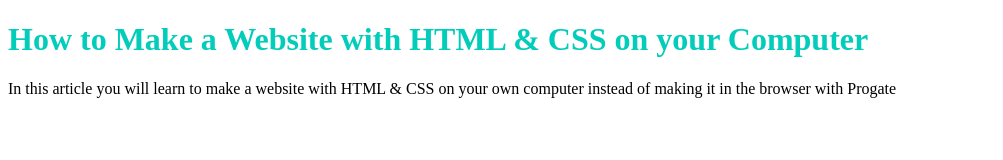
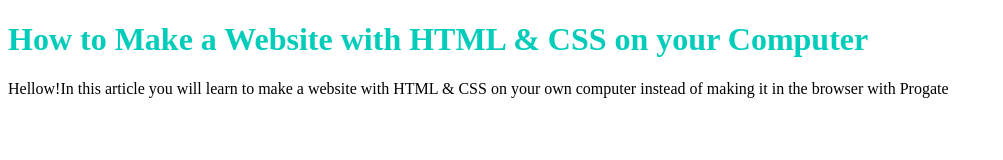
Before and after one commit to roopsingh20/progate.gethub.io, a plain HTML site: page index.html in a window 1280 px wide. Shown: the whole page, without its empty margins (0-1003 px from the left). Drawn offline with Linux system fonts and the light colour scheme.

Commit message:
Update index.html

```diff
--- a/index.html
+++ b/index.html
@@ -7,6 +7,6 @@
   <link rel="stylesheet" href="stylesheet.css">
   <body>
     <h1 class="title">How to Make a Website with HTML & CSS on your Computer</h1>
-    <p>In this article you will learn  to make a website with HTML & CSS on your own computer instead of making it in the browser with Progate</p>
+    <p>Hellow!In this article you will learn  to make a website with HTML & CSS on your own computer instead of making it in the browser with Progate</p>
   </body>
 </html>
```
